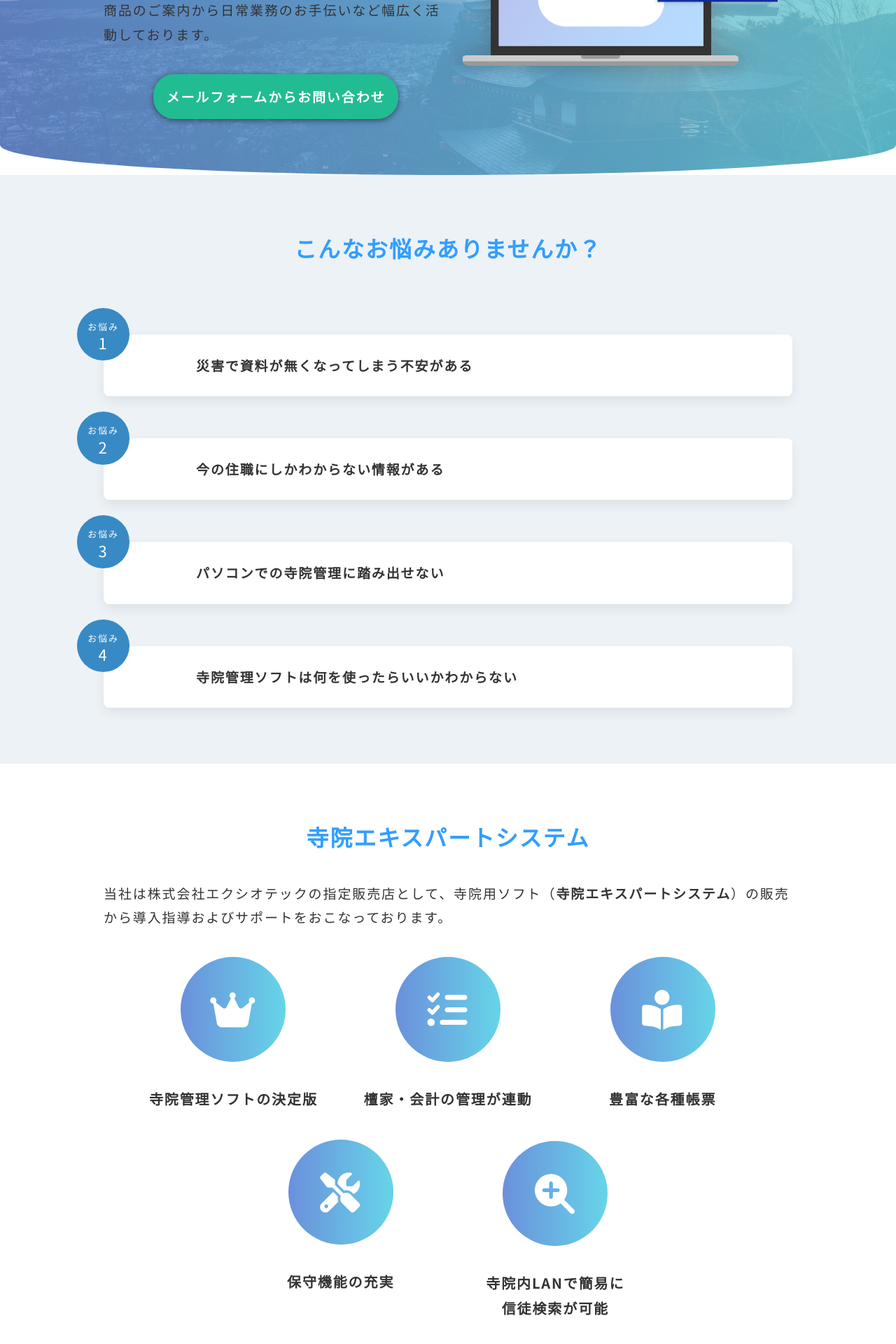
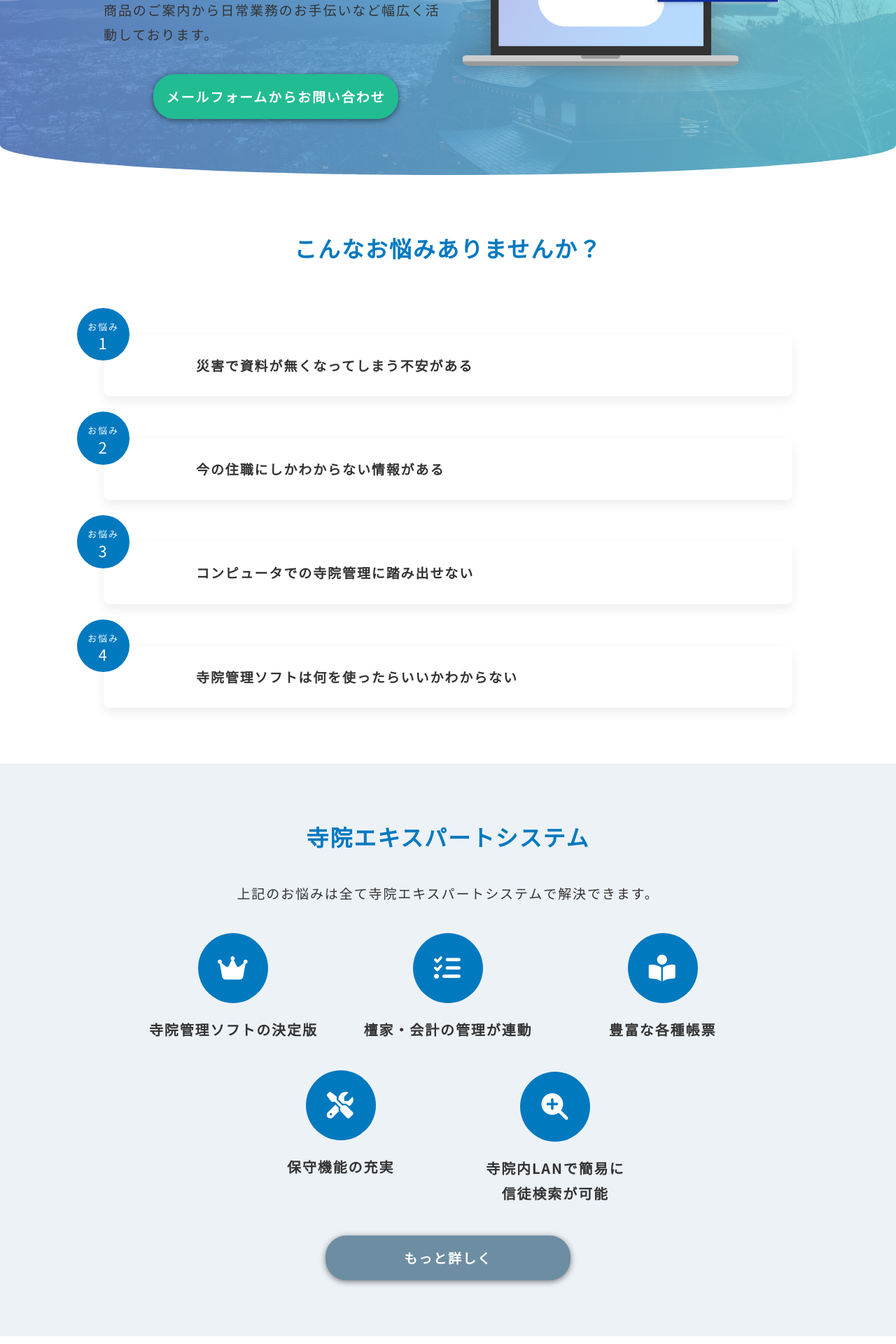
Before and after one commit to yumeko-16/maenokikaku, a PHP site: page / in a window 1280 px wide. Shown: the part 351-2271 px from the top of the page at 70% size. Run offline with PHP 8.4, Linux system fonts and the light colour scheme; some libraries are stand-ins or nearby versions.

Commit message:
カラー管理ファイルを作成し、色を濃い青に変更。ロゴをh1に設定。

```diff
--- a/css/style.css
+++ b/css/style.css
@@ -500,7 +500,7 @@ ol {
   font-size: 6.66667vw;
   font-weight: 600;
   line-height: 1.5;
-  color: #329eff;
+  color: #0079bf;
 }
 
 @media (min-width: 481px) {
@@ -823,10 +838,6 @@ ol {
 .mv__img {
   display: block;
   width: 100%;
-}
-
-.problem {
-  background: #edf2f7;
 }
 
 .problem__item {
@@ -872,7 +883,7 @@ ol {
   text-align: center;
   font-size: 2.70833vw;
   color: #fff;
-  background: #388ac4;
+  background: #0079bf;
 }
 
 @media (min-width: 481px) {
@@ -925,6 +936,10 @@ ol {
   font-weight: 600;
 }
 
+.expert {
+  background-color: #edf2f7;
+}
+
 .expert__txt {
   margin: 0 auto 8.33333vw;
 }
@@ -1008,31 +1023,28 @@ ol {
   align-items: center;
   justify-content: center;
   overflow: hidden;
-  width: 31.25vw;
-  height: 31.25vw;
+  width: 20.83333vw;
+  height: 20.83333vw;
   margin-right: auto;
   margin-bottom: 7.29167vw;
   margin-left: auto;
   border-radius: 50%;
-  background: #6b90db;
-  background: -moz-linear-gradient(left, #6b90db 0%, #66d5e9 100%);
-  background: -webkit-linear-gradient(left, #6b90db 0%, #66d5e9 100%);
-  background: linear-gradient(to right, #6b90db 0%, #66d5e9 100%);
+  background: #0079bf;
 }
 
 @media (min-width: 481px) {
   .expert__icon {
-    width: 19.53125vw;
-    height: 19.53125vw;
+    width: 13.02083vw;
+    height: 13.02083vw;
     margin-bottom: 4.55729vw;
   }
 }
 
 @media (min-width: 769px) {
   .expert__icon {
-    width: 150px;
-    height: 150px;
-    margin-bottom: 35px;
+    width: 100px;
+    height: 100px;
+    margin-bottom: 20px;
   }
 }
 
@@ -1060,7 +1072,8 @@ ol {
   padding: 3.125vw;
   border-radius: 6.25vw;
   box-shadow: 0 0.41667vw 1.66667vw rgba(0, 0, 0, 0.5);
-  background-color: #329eff;
+  background-color: #6D8EA2;
+  background-color: #6D8EA2;
 }
 
 @media (min-width: 481px) {
--- a/index.html
+++ b/index.html
@@ -17,7 +17,7 @@
   <div class="wrapper">
     <header class="header">
       <div class="header__inner">
-        <a class="header__logo" href="/index.html">株式会社前野企画</a>
+        <h1><a class="header__logo" href="/index.html">株式会社前野企画</a></h1>
         <a class="header__btn" href="/contact/index.php">お問い合わせ</a>
       </div>
     </header>
@@ -54,7 +54,7 @@
             </li>
             <li class="problem__item">
               <div class="problem__step">お悩み<small class="problem__num">3</small></div>
-              <p class="problem__txt">パソコンでの寺院管理に踏み出せない</p>
+              <p class="problem__txt">コンピュータでの寺院管理に踏み出せない</p>
             </li>
             <li class="problem__item">
               <div class="problem__step">お悩み<small class="problem__num">4</small></div>
@@ -68,36 +68,36 @@
         <div class="section__inner">
           <h2 class="section__title">寺院エキスパートシステム</h2>
           <p class="expert__txt">
-            当社は株式会社エクシオテックの指定販売店として、寺院用ソフト（<span class="txt-bold">寺院エキスパートシステム</span>）の販売から導入指導およびサポートをおこなっております。
+            上記のお悩みは全て寺院エキスパートシステムで解決できます。
           </p>
           <ul class="expert__list">
             <li class="expert__item">
               <div class="expert__icon">
-                <i class="fas fa-crown fa-3x expert__icon--color"></i>
+                <i class="fas fa-crown fa-2x expert__icon--color"></i>
               </div>
               <h3 class="expert__item-txt">寺院管理ソフトの決定版</p>
             </li>
             <li class="expert__item">
               <div class="expert__icon">
-                <i class="fas fa-tasks fa-3x expert__icon--color"></i>
+                <i class="fas fa-tasks fa-2x expert__icon--color"></i>
               </div>
               <h3 class="expert__item-txt">檀家・会計の管理が連動</p>
             </li>
             <li class="expert__item">
               <div class="expert__icon">
-                <i class="fas fa-book-reader fa-3x expert__icon--color"></i>
+                <i class="fas fa-book-reader fa-2x expert__icon--color"></i>
               </div>
               <h3 class="expert__item-txt">豊富な各種帳票</p>
             </li>
             <li class="expert__item">
               <div class="expert__icon">
-                <i class="fas fa-tools fa-3x expert__icon--color"></i>
+                <i class="fas fa-tools fa-2x expert__icon--color"></i>
               </div>
               <h3 class="expert__item-txt">保守機能の充実</p>
             </li>
             <li class="expert__item">
               <div class="expert__icon">
-                <i class="fas fa-search-plus fa-3x expert__icon--color"></i>
+                <i class="fas fa-search-plus fa-2x expert__icon--color"></i>
               </div>
               <h3 class="expert__item-txt">寺院内LANで簡易に<br>信徒検索が可能</p>
             </li>
@@ -216,7 +216,11 @@
         <div class="section__inner">
           <h2 class="section__title">会社概要</h2>
           <p class="company__concept">
-            当社はソフトメーカーの株式会社エクシオテックの指定販売店として長年携わってまいりました。<br>IT業界をとりまく環境の変化は著しいものがあります。そうした中でメーカーと販売店、そしてユーザーさまのご要望を取り入れることで改善を積み重ねてまいりました。<br>これからもユーザーさまのお役に立てるよう努めてまいります。
+            当社は株式会社エクシオテックの指定販売店として、寺院用ソフト（<span class="txt-bold">寺院エキスパートシステム</span>）の販売から導入指導およびサポートをおこなっております。<br>
+            <br>
+            当社はソフトメーカーの株式会社エクシオテックの指定販売店として長年携わってまいりました。<br>
+            IT業界をとりまく環境の変化は著しいものがあります。そうした中でメーカーと販売店、そしてユーザーさまのご要望を取り入れることで改善を積み重ねてまいりました。<br>
+            これからもユーザーさまのお役に立てるよう努めてまいります。
           </p>
           <div class="company__content">
             <div class="company__summary">
--- a/scss/base/_base.scss
+++ b/scss/base/_base.scss
@@ -86,7 +86,7 @@ ol {
     font-size: get_vw(32);
     font-weight: 600;
     line-height: 1.5;
-    color: #329eff;
+    color: $main;
     @include sm() {
       margin: 0 auto get_vw-sm(40);
       font-size: get_vw-sm(32);
--- a/scss/mixin/_btn.scss
+++ b/scss/mixin/_btn.scss
@@ -22,6 +22,7 @@ $initType: 'normal';
     padding: get_vw(15);
     border-radius: get_vw(30);
     box-shadow: 0 get_vw(2) get_vw(8) rgba(0, 0, 0, 0.5);
+    background-color: $btn;
     @include sm() {
       padding: get_vw-sm(15);
       border-radius: get_vw-sm(30);
@@ -41,6 +42,8 @@ $initType: 'normal';
     padding: get_vw(15);
     border-radius: get_vw(30);
     box-shadow: 0 get_vw(2) get_vw(8) rgba(0, 0, 0, 0.5);
+    color: $txt;
+    background-color: $btn--back;
     @include sm() {
       margin-top: 0;
       margin-right: get_vw-sm(40);
@@ -60,7 +63,7 @@ $initType: 'normal';
     padding: get_vw(5) get_vw(15);
     border-radius: get_vw(30);
     font-size: get_vw(14);
-    background-color: #22bc92;
+    background-color: $accent;
     @include sm() {
       padding: get_vw-sm(5) get_vw-sm(15);
       border-radius: get_vw-sm(30);
--- /dev/null
+++ b/scss/mixin/_colors.scss
@@ -0,0 +1,10 @@
+$main: #0079bf;
+$accent: #22bc92;
+$txt: #333;
+$bgc: #edf2f7;
+$btn: #6D8EA2;
+$btn--back: #dfe2e7;
+$gradation: linear-gradient(to right, #6b90db 0%, #66d5e9 100%);
+// background: -moz-linear-gradient(left, #6b90db 0%, #66d5e9 100%);
+// background: -webkit-linear-gradient(left, #6b90db 0%, #66d5e9 100%);
+// background: linear-gradient(to right, #6b90db 0%, #66d5e9 100%);
--- a/scss/module/_header.scss
+++ b/scss/module/_header.scss
@@ -38,8 +38,15 @@
     justify-content: center;
     align-items: center;
     text-decoration: none;
+    font-size: get_vw(17);
     font-weight: 600;
     color: #333;
+    @include sm() {
+      font-size: get_vw-sm(18);
+    }
+    @include md() {
+      font-size: 19px;
+    }
   }
   &__btn {
     @include _btn('header');
--- a/scss/page/block/_company.scss
+++ b/scss/page/block/_company.scss
@@ -1,5 +1,4 @@
 .company {
-  background-color: #edf2f7;
   &__concept {
     margin-bottom: get_vw(40);
     @include sm() {
--- a/scss/page/block/_contact.scss
+++ b/scss/page/block/_contact.scss
@@ -1,4 +1,5 @@
 .contact {
+  background-color: #edf2f7;
   &__txt {
     margin: 0 auto get_vw(40);
     @include sm() {
--- a/scss/page/block/_expert.scss
+++ b/scss/page/block/_expert.scss
@@ -1,4 +1,5 @@
 .expert {
+  background-color: #edf2f7;
   &__txt {
     margin: 0 auto get_vw(40);
     @include sm() {
@@ -53,25 +54,22 @@
     align-items: center;
     justify-content: center;
     overflow: hidden;
-    width: get_vw(150);
-    height: get_vw(150);
+    width: get_vw(100);
+    height: get_vw(100);
     margin-right: auto;
     margin-bottom: get_vw(35);
     margin-left: auto;
     border-radius: 50%;
-    background: #6b90db;
-    background: -moz-linear-gradient(left, #6b90db 0%, #66d5e9 100%);
-    background: -webkit-linear-gradient(left, #6b90db 0%, #66d5e9 100%);
-    background: linear-gradient(to right, #6b90db 0%, #66d5e9 100%);
+    background: $main;
     @include sm() {
-      width: get_vw-sm(150);
-      height: get_vw-sm(150);
+      width: get_vw-sm(100);
+      height: get_vw-sm(100);
       margin-bottom: get_vw-sm(35);
     }
     @include md() {
-      width: 150px;
-      height: 150px;
-      margin-bottom: 35px;
+      width: 100px;
+      height: 100px;
+      margin-bottom: 20px;
     }
     &--color {
       color: #fff;
@@ -79,6 +77,6 @@
   }
   &__btn {
     @include _btn('normal');
-    background-color: #329eff;
+    background-color: $btn;
   }
 }
--- a/scss/page/block/_flow.scss
+++ b/scss/page/block/_flow.scss
@@ -1,4 +1,5 @@
 .flow {
+  background-color: #edf2f7;
   &__item {
     position: relative;
     &:not(:last-child) {
@@ -57,6 +58,7 @@
       padding: get_vw(20) get_vw(30);
       border: get_vw(2) solid rgb(107,144,219);
       border-radius: get_vw(10);
+      background-color: #fff;
       @include sm() {
         padding: get_vw-sm(20) get_vw-sm(30);
         border: get_vw-sm(2) solid rgb(107,144,219);
--- a/scss/page/block/_problem.scss
+++ b/scss/page/block/_problem.scss
@@ -1,5 +1,4 @@
 .problem {
-  background: #edf2f7;
   &__item {
     position: relative;
     width: 100%;
@@ -35,7 +34,7 @@
     text-align: center;
     font-size: get_vw(13);
     color: #fff;
-    background: #388ac4;
+    background: $main;
     @include sm() {
       top: get_vw-sm(-38);
       left: 0;
--- a/scss/page/block/_service.scss
+++ b/scss/page/block/_service.scss
@@ -1,5 +1,4 @@
 .service {
-  background-color: #edf2f7;
   &__txt {
     margin: 0 auto get_vw(40);
     @include sm() {
--- a/scss/page/contact/block/_mail.scss
+++ b/scss/page/contact/block/_mail.scss
@@ -67,10 +67,10 @@
     }
   }
   &__visited {
-    background-color: #329eff;
+    background-color: $main;
     color: #fff;
     &:before {
-      border-left-color: #329eff;
+      border-left-color: $main;
     }
   }
   &__item {
@@ -162,10 +162,8 @@
   }
   &__btn {
     @include _btn('normal');
-    background-color: #329eff;
     &--back {
       @include _btn('back');
-      background-color: #666;
     }
   }
   &__error {
--- a/scss/style.scss
+++ b/scss/style.scss
@@ -1,4 +1,4 @@
-
+@import './mixin/colors';
 @import './mixin/font';
 @import './mixin/btn';
 @import './mixin/breakpoint';
```
Also changed, not shown: other parts of css/style.css (+30 -12 lines).
